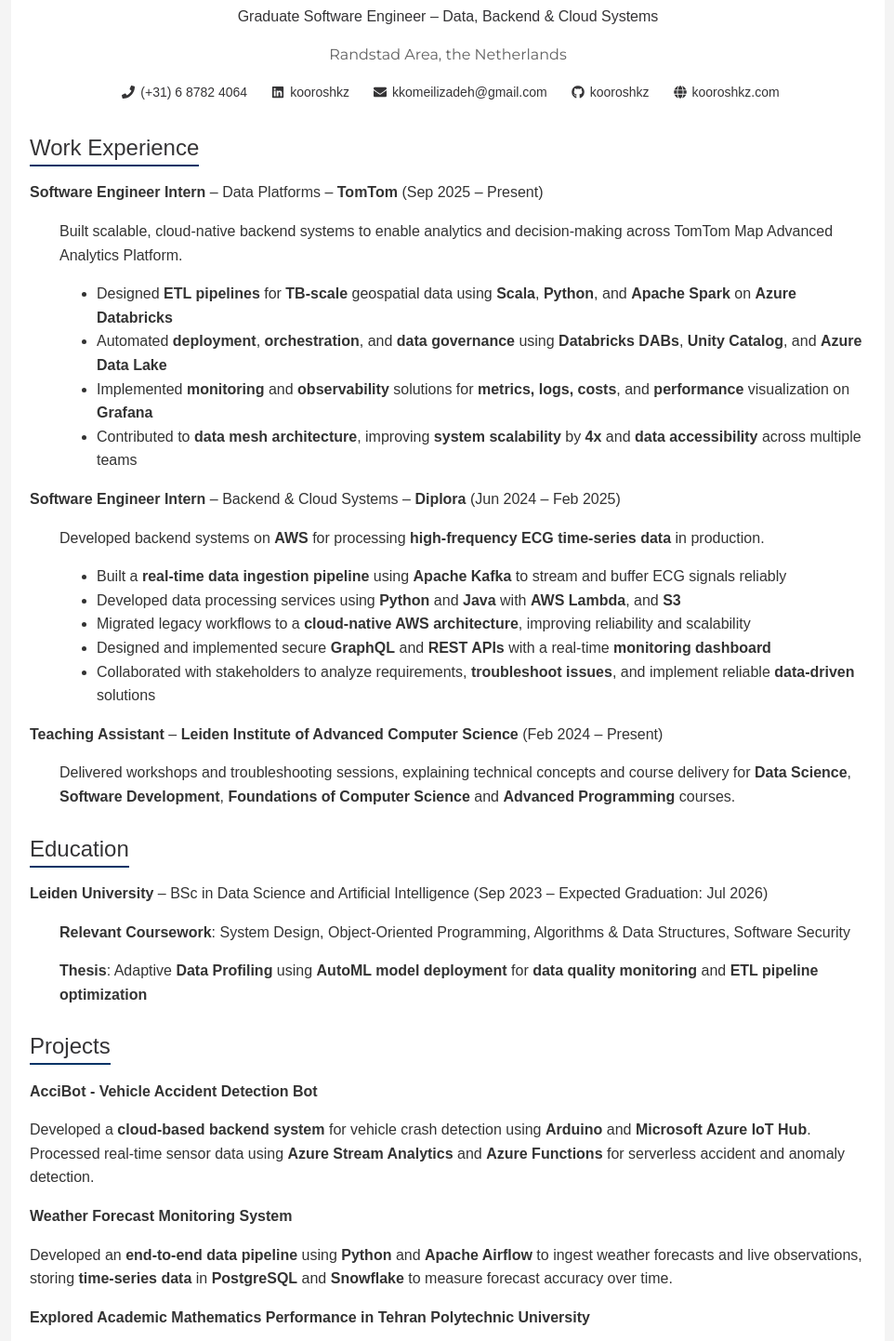
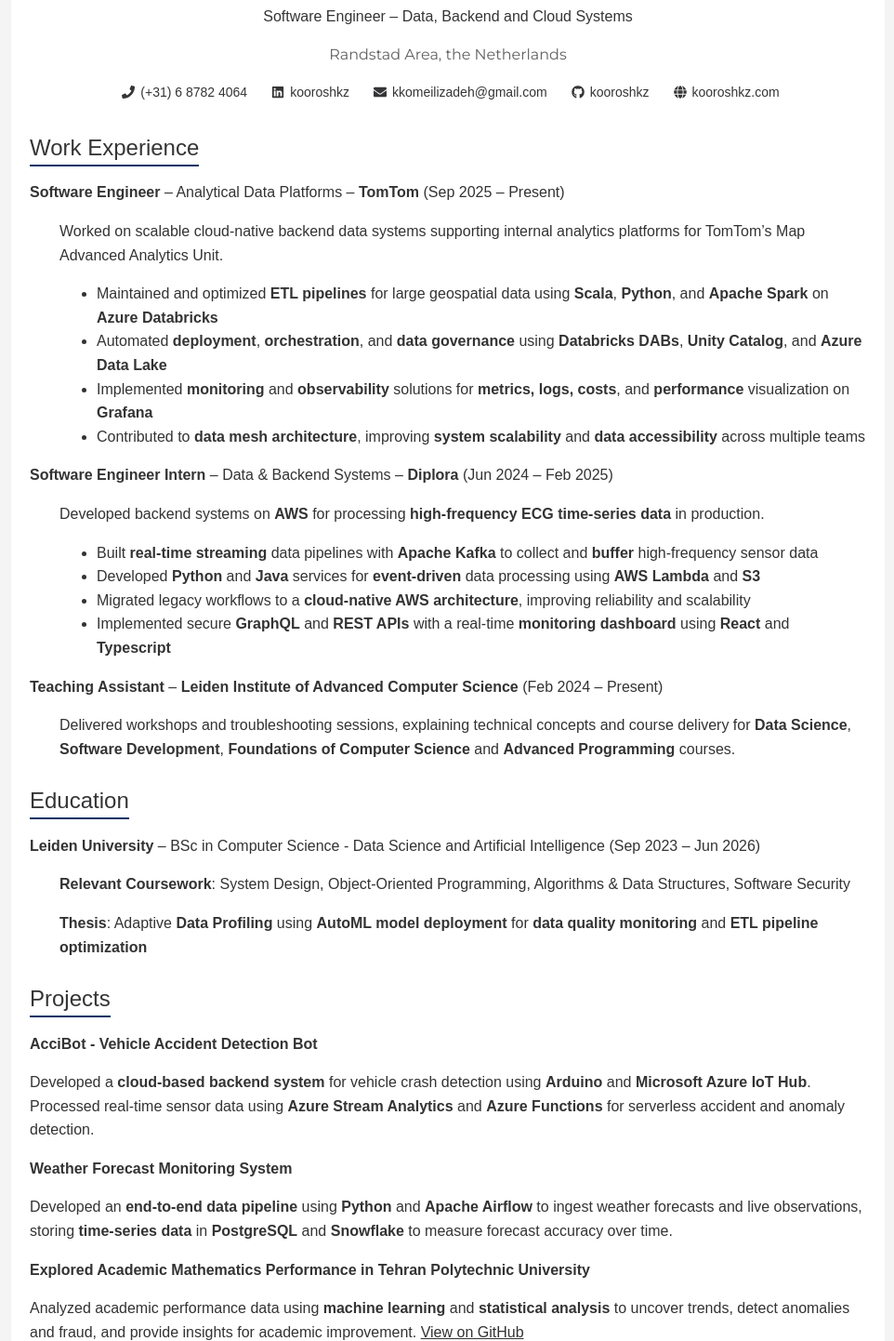
Before and after one commit to kooroshkz/curriculum-vitae, a website: page index.html in a window 1280 px wide. Shown: the part 159-1601 px from the top of the page at 93% size, without its empty margins (158-1120 px from the left). Drawn offline with Linux system fonts and the light colour scheme.

```diff
--- a/index.html
+++ b/index.html
@@ -14,7 +14,7 @@
     <div class="container">
         <h1><span class="name-first">Koorosh</span> <span class="name-last">Komeili Zadeh</span></h1>
         <div class="contact-info">
-            <p class="student-info" style="color: #353436;">Graduate Software Engineer – Data, Backend & Cloud Systems</p>
+            <p class="student-info" style="color: #353436;">Software Engineer – Data, Backend and Cloud Systems</p>
             <p class="location-info">Randstad Area, the Netherlands</p>
             <div class="contact-details">
                 <div class="contact-item">
@@ -42,26 +42,25 @@
 
         <div class="section">
             <h2>Work Experience</h2>
-            <p><strong>Software Engineer Intern</strong> – Data Platforms – <strong>TomTom</strong> (Sep 2025 – Present)</p>
+            <p><strong>Software Engineer</strong> – Analytical Data Platforms – <strong>TomTom</strong> (Sep 2025 – Present)</p>
             <div style="padding-left:2em;">
-                <p>Built scalable, cloud-native backend systems to enable analytics and decision-making across TomTom Map Advanced Analytics Platform.</p>
+                <p>Worked on scalable cloud-native backend data systems supporting internal analytics platforms for TomTom’s Map Advanced Analytics Unit.</p>
                 <ul>
-                    <li>Designed <b>ETL pipelines</b> for <b>TB-scale</b> geospatial data using <b>Scala</b>, <b>Python</b>, and <b>Apache Spark</b> on <b>Azure Databricks</b></li>
+                    <li>Maintained and optimized <b>ETL pipelines</b> for large geospatial data using <b>Scala</b>, <b>Python</b>, and <b>Apache Spark</b> on <b>Azure Databricks</b></li>
                     <li>Automated <b>deployment</b>, <b>orchestration</b>, and <b>data governance</b> using <b>Databricks DABs</b>, <b>Unity Catalog</b>, and <b>Azure Data Lake</b></li>
                     <li>Implemented <b>monitoring</b> and <b>observability</b> solutions for <b>metrics, logs, costs</b>, and <b>performance</b> visualization on <b>Grafana</b></li>
-                    <li>Contributed to <b>data mesh architecture</b>, improving <b>system scalability</b> by <b>4x</b> and <b>data accessibility</b> across multiple teams</li>
+                    <li>Contributed to <b>data mesh architecture</b>, improving <b>system scalability</b> and <b>data accessibility</b> across multiple teams</li>
                 </ul>
             </div>
 
-            <p><strong>Software Engineer Intern</strong> – Backend & Cloud Systems – <strong>Diplora</strong> (Jun 2024 – Feb 2025)</p>
+            <p><strong>Software Engineer Intern</strong> – Data & Backend Systems – <strong>Diplora</strong> (Jun 2024 – Feb 2025)</p>
             <div style="padding-left:2em;">
                 <p>Developed backend systems on <b>AWS</b> for processing <b>high-frequency ECG time-series data</b> in production.</p>
                 <ul>
-                    <li>Built a <b>real-time data ingestion pipeline</b> using <b>Apache Kafka</b> to stream and buffer ECG signals reliably</li>
-                    <li>Developed data processing services using <b>Python</b> and <b>Java</b> with <b>AWS Lambda</b>, and <b>S3</b></li>
+                    <li>Built <b>real-time streaming</b> data pipelines with <b>Apache Kafka</b> to collect and <b>buffer</b> high-frequency sensor data</li>
+                    <li>Developed <b>Python</b> and <b>Java</b> services for <b>event-driven</b> data processing using <b>AWS Lambda</b> and <b>S3</b></li>
                     <li>Migrated legacy workflows to a <b>cloud-native AWS architecture</b>, improving reliability and scalability</li>
-                    <li>Designed and implemented secure <b>GraphQL</b> and <b>REST APIs</b> with a real-time <b>monitoring dashboard</b></li>
-                    <li>Collaborated with stakeholders to analyze requirements, <b>troubleshoot issues</b>, and implement reliable <b>data-driven</b> solutions</li>
+                    <li>Implemented secure <b>GraphQL</b> and <b>REST APIs</b> with a real-time <b>monitoring dashboard</b> using <b>React</b> and <b>Typescript</b></li>
                 </ul>
             </div>
 
@@ -74,7 +73,7 @@
 
         <div class="section">
             <h2>Education</h2>
-            <p><strong>Leiden University</strong> – BSc in Data Science and Artificial Intelligence (Sep 2023 – Expected Graduation: Jul 2026)</p>
+            <p><strong>Leiden University</strong> – BSc in Computer Science - Data Science and Artificial Intelligence (Sep 2023 – Jun 2026)</p>
             <div style="padding-left:2em;">
                 <p><b>Relevant Coursework</b>: System Design, Object-Oriented Programming, Algorithms & Data Structures, Software Security</p>
                 <p><b>Thesis</b>: Adaptive <b>Data Profiling</b> using <b>AutoML model deployment</b> for <b>data quality monitoring</b> and <b>ETL pipeline optimization</b></p>
@@ -96,7 +95,7 @@
                 </li>
                 <li>
                     <p><strong>Explored Academic Mathematics Performance in Tehran Polytechnic University</strong></p>
-                        <p>A <b>data-driven</b> case study utilized <b>Data Analysis</b> and <b>Machine Learning</b> to uncover trends, detect fraud, and provide insights for academic improvements. <a href="https://github.com/kooroshkz/math_grades_analysis" style="color: #333;" class="github-link">View on GitHub</a></p>
+                        <p>Analyzed academic performance data using <b>machine learning</b> and <b>statistical analysis</b> to uncover trends, detect anomalies and fraud, and provide insights for academic improvement. <a href="https://github.com/kooroshkz/math_grades_analysis" style="color: #333;" class="github-link">View on GitHub</a></p>
                 </li>
             </ul>
         </div>
```
Also changed, not shown: cv-data.yaml (+13 -14 lines), 2 other files.
